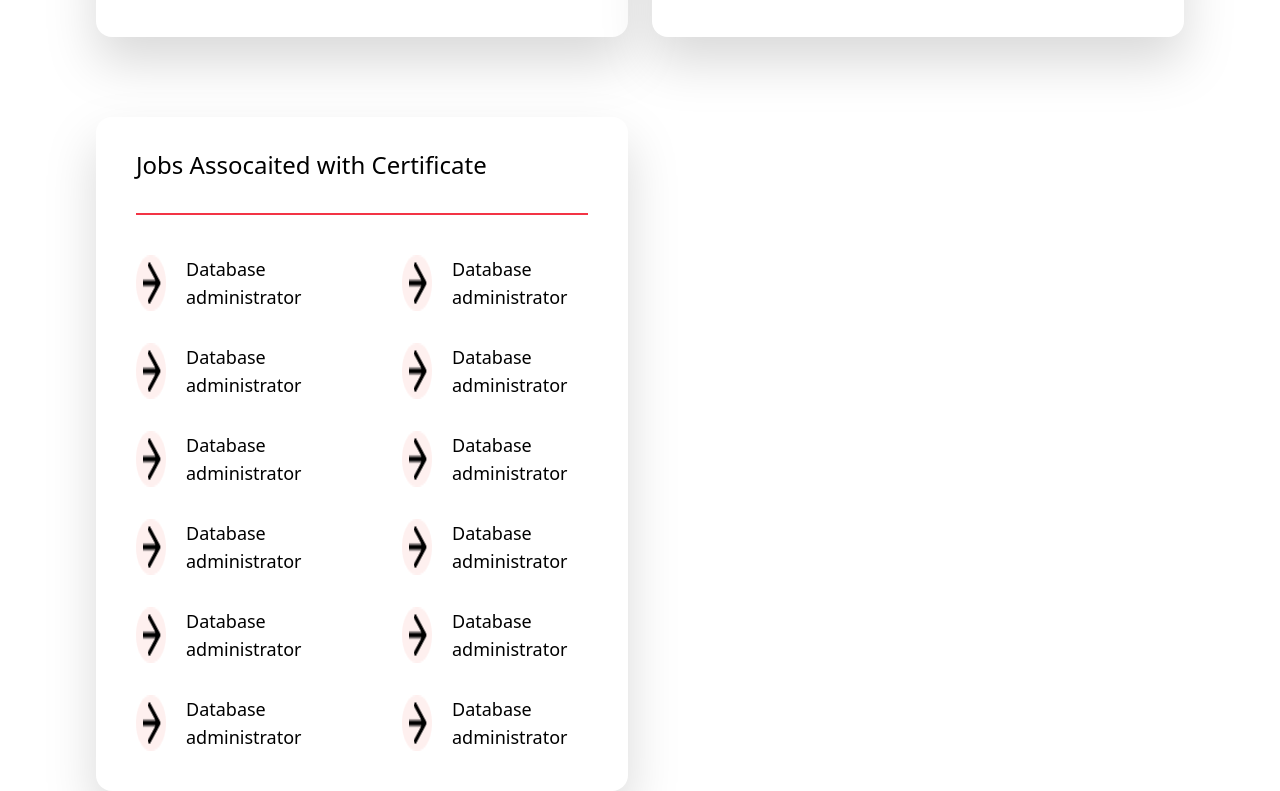
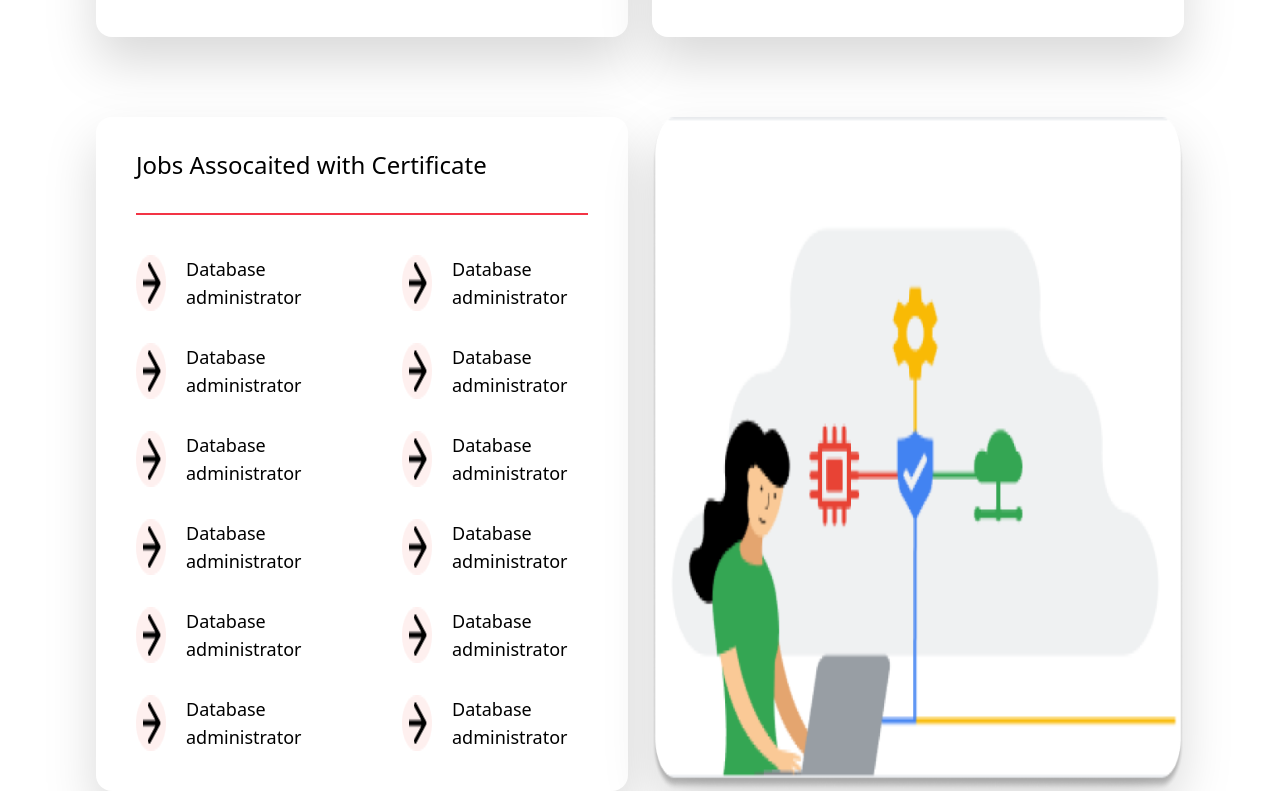
Before and after one commit to socratesssss/Tailwind-assingment, a website: page output/index.html in a window 1280 px wide. Shown: the part 1783-2574 px from the top of the page. Drawn offline with Linux system fonts and the light colour scheme.

Commit message:
job section right

```diff
--- a/output/index.html
+++ b/output/index.html
@@ -241,7 +241,7 @@
     <!-- job section -->
     <div class="mx-8 md:mx-24">
       <div class="grid grid-cols-12 mt-20 gap-6">
-        <!-- job right section -->
+        <!-- job left section -->
         <div
           class="col-span-12 md:col-span-6 pb-10 drop-shadow-2xl shadow-black rounded-2xl dark:bg-dark bg-white">
           <h1
@@ -314,8 +314,14 @@
           </div>
         </div>
 
+        <!-- job section rigth -->
+        <div class="col-span-12 md:col-span-6">
+          <img
+            src="images/IT Support 1.png"
+            class="w-full dark:brightness-50 h-full drop-shadow-2xl shadow-black"
+            alt="" />
         </div>
       </div>
-
+    </div>
   </body>
 </html>
```
Also changed, not shown: output/output.css. Lines whose indentation alone changed are shown as unchanged.
